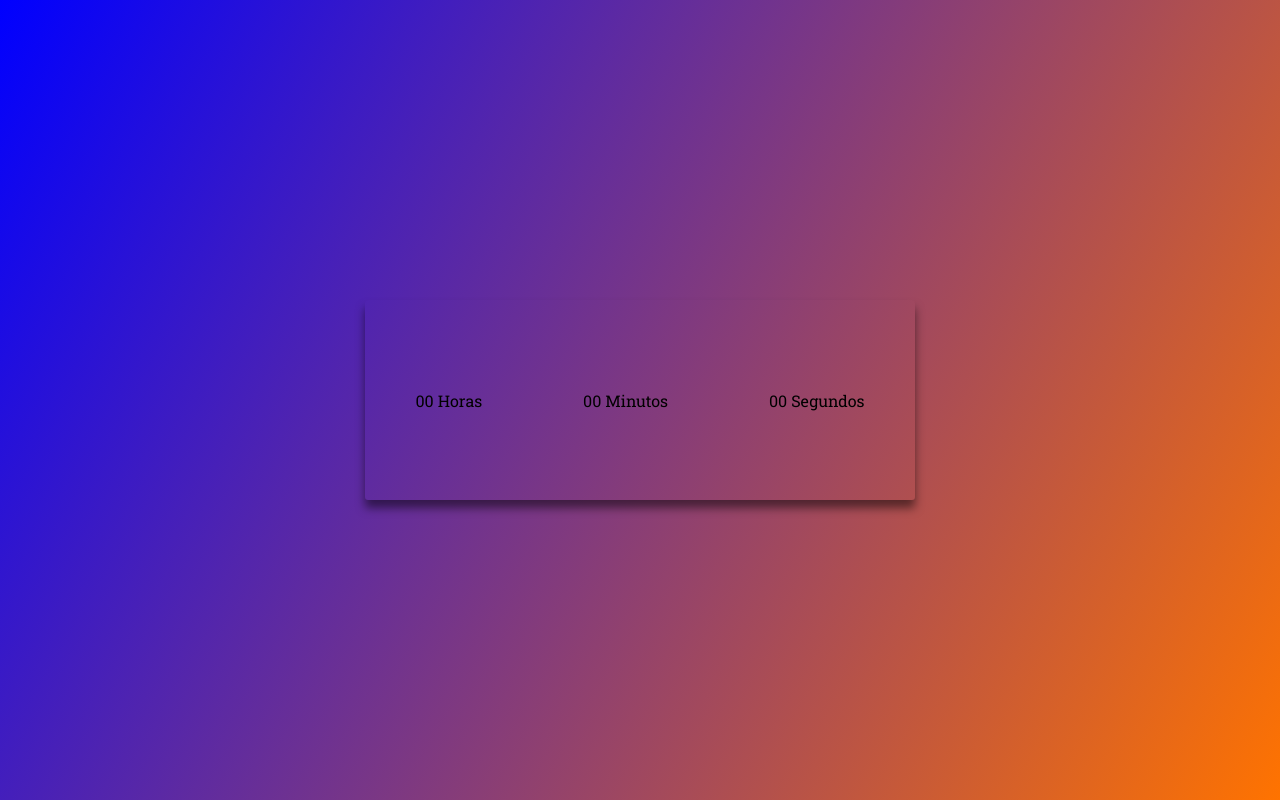
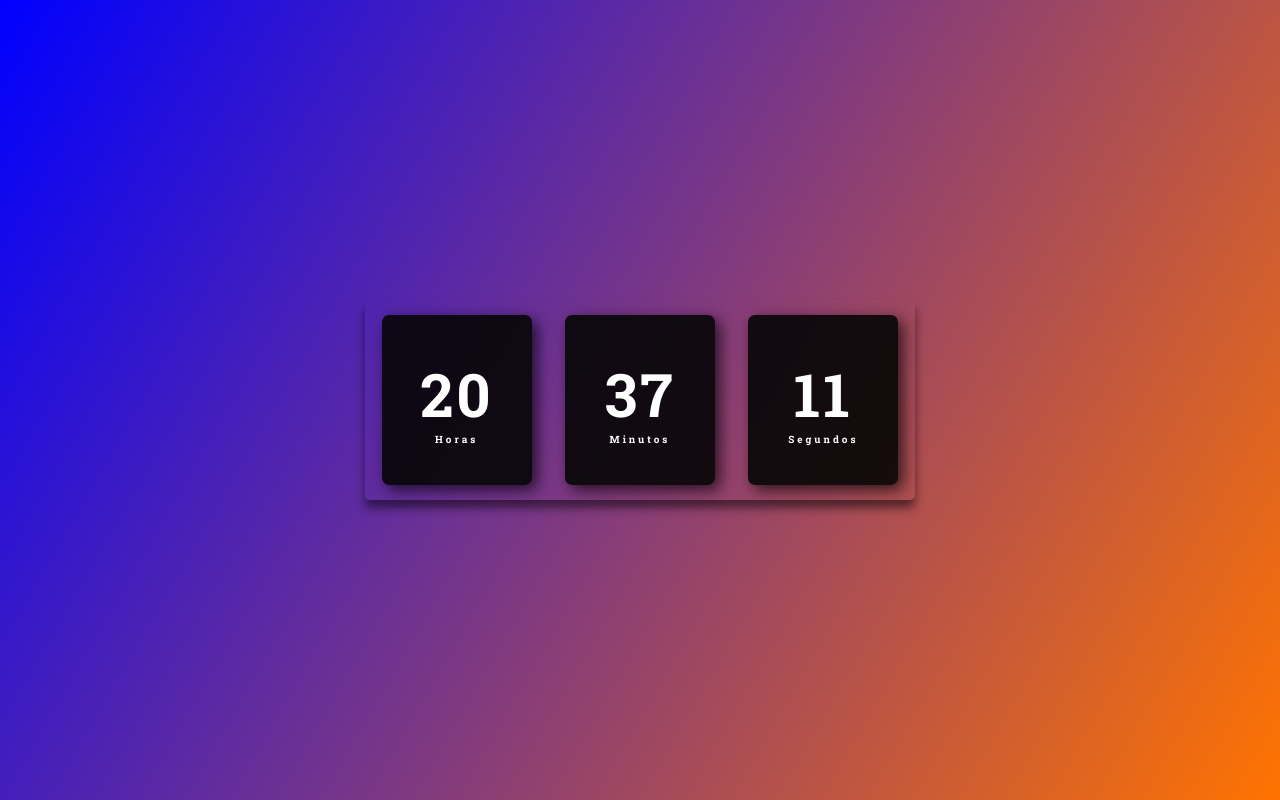
Before and after one commit to GuilhermeGoncalvesTorres/Relogio, a plain HTML site: page index.html in a window 1280 px wide. Drawn offline with Linux system fonts and the light colour scheme.

Commit message:
Relógio finalizado
Meu primeiro Relógio utilizando HTML, CSS e JavaScript foi finalizado com sucesso.

```diff
--- a/assets/css/style.css
+++ b/assets/css/style.css
@@ -8,7 +8,7 @@ font-family: 'Roboto Slab';
 
 body{
     height: 100vh;
-    background: linear-gradient(120deg,rgb(0, 0, 255),rgb(255, 115, 0));
+    background: linear-gradient(120deg,rgb(0, 0, 255),rgb(255, 115, 0)); /*Cria um degrade de cores*/
     display: flex;
     align-items: center;
     justify-content: center;
@@ -16,14 +16,39 @@ body{
 
 }
 .relogio{
-    display: flex;
-    align-items: center;
-    justify-content: space-around;
-    height: 200px;
-    width: 550px;
-    background: transparent;
-    border-radius: 3px;
-    box-shadow: 0px 8px 10px rgba(0, 0, 0, .5);
+    display: flex; /*Flexibiliza os displays kkk*/
+    align-items: center; /*Centraliza sentido horizontal*/
+    justify-content: space-around; /*Espaçamento das caixas*/
+    height: 200px; /*Alturas*/
+    width: 550px; /*Largura*/
+    background: transparent; /*Cor da caixa transparente*/
+    border-radius: 5px; /*Arredodamento da borda*/
+    box-shadow: 0px 8px 10px rgba(0, 0, 0, .5); /*Sombra da caixa... darr*/
 
 
 }
+
+.relogio div{
+height: 170px; /*Alturas*/
+width: 150px; /*Largura*/
+display: flex; /*Flexibiliza os displays kkk*/
+flex-direction: column; /*Organiza as escritas em coluna*/
+align-items: center; /*Centraliza sentido horizontal*/
+justify-content: center; /*Centraliza sentido vertical*/
+color: #fff; /*Cor das Letras*/
+background: rgba(5, 5, 5, .9); /*Cor da caixa*/
+box-shadow: 5px 5px 15px rgba(0, 0, 0, .7); /*Sombra da caixa... darr*/
+border-radius: 7px; /*bordas arrednondadas*/
+letter-spacing: 3px ; /*Espaçamento das letras... darr2*/
+}
+
+.relogio span{
+    font-weight: bolder;
+    font-size: 60px;
+
+
+}
+
+.relogio span.tempo{
+font-size: 10px;
+}
--- a/assets/js/script.js
+++ b/assets/js/script.js
@@ -0,0 +1,18 @@
+const horas = document.getElementById('horas');
+const minutos = document.getElementById('minutos');
+const segundos = document.getElementById('segundos');
+const relogio = setInterval(function time() {
+    let dateToday = new Date();
+    let horinhas = dateToday.getHours();
+    let minutinhos = dateToday.getMinutes();
+    let segundinhos = dateToday.getSeconds();
+
+    if(horinhas < 10) horinhas = 0 + horinhas;
+    if(minutinhos < 10) minutinhos = 0 + minutinhos;
+    if(segundinhos < 10) segundinhos = 0 + segundinhos;
+
+    horas.textContent = horinhas;
+    minutos.textContent = minutinhos;
+    segundos.textContent = segundinhos;
+
+})
--- a/index.html
+++ b/index.html
@@ -5,7 +5,7 @@
     <meta name="viewport" content="width=device-width, initial-scale=1.0">
     <title>Relogio</title>
     <link rel="stylesheet" href="assets/css/style.css">
-    <script src="assets/js/script.js"></script>
+
 </head>
 <body>
     <div class="relogio">
@@ -22,5 +22,6 @@
             <span class="tempo">Segundos</span>
         </div>
     </div>
+    <script src="assets/js/script.js"></script>
 </body>
 </html>
```
